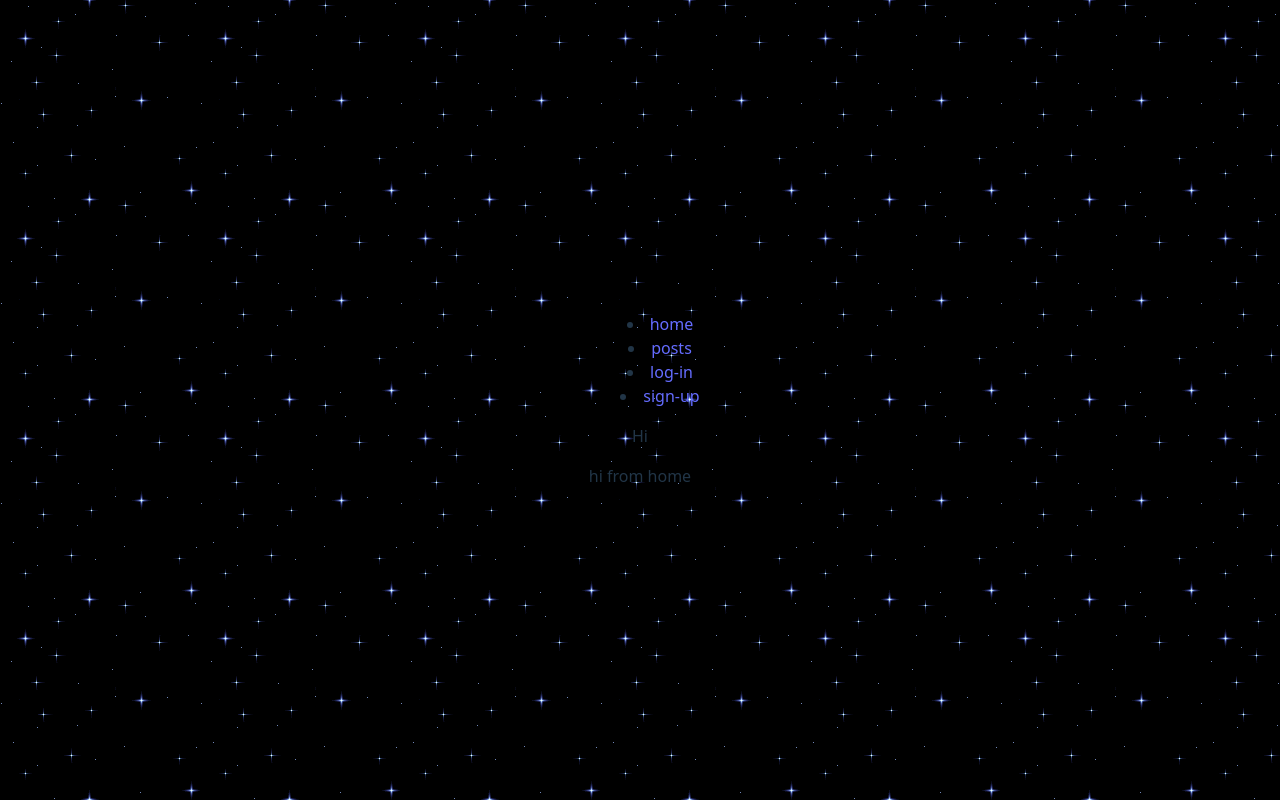
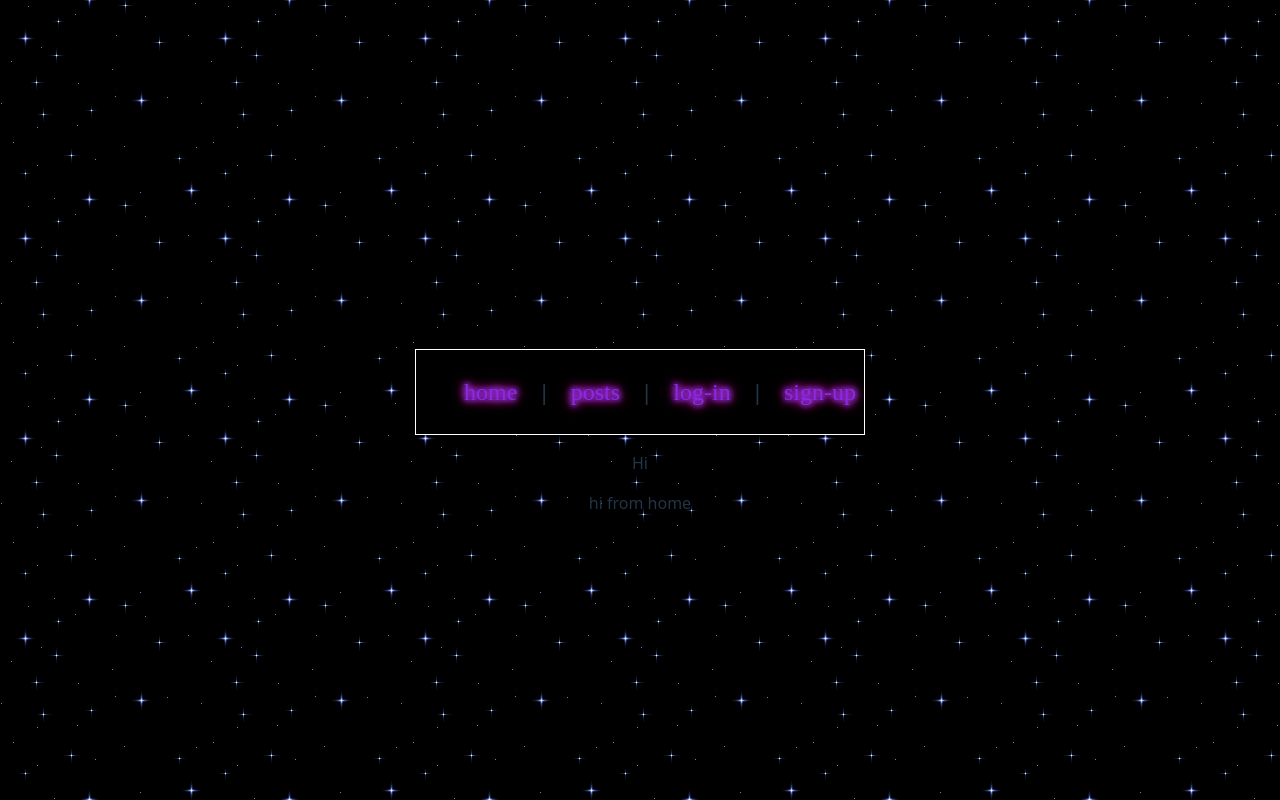
Before and after one commit to smkakitani/odin-blog-API-frontend, a React (Vite) app: page / in a window 1280 px wide. Built offline with nearby package versions, Linux system fonts and the light colour scheme.

Commit message:
add style

```diff
--- a/src/components/NavBar.jsx
+++ b/src/components/NavBar.jsx
@@ -1,5 +1,5 @@
 // Styles
-
+import styled from "styled-components";
 // Router
 import { Link } from "react-router";
 import { useAuth } from "../utils/AuthContext";
@@ -7,6 +7,47 @@ import { useAuth } from "../utils/AuthContext";
 
 
 //
+const NavStyle = styled.nav`
+  width: stretch;
+
+  margin-top: 10vh;
+
+  background-color: #000000;
+  border: 1px solid white;
+`;
+const UlStyle = styled.ul`
+  display: flex;
+  /* justify-content: space-evenly; */
+  gap: 1rem;
+
+  list-style: none;
+  font-family: "Doto";
+  font-size: 1.5rem;
+  font-weight: bolder;
+
+  text-decoration: none;
+
+  li {
+    padding: 0 0.5rem;
+
+    text-shadow: #8a2be2 0px 0px 5px
+    , blueviolet 0px 0px 7px
+    , blueviolet 0px 0px 10px
+    , #FF2D95 0px 0px 10px
+    , #FF2D95 0px 0px 15px
+    /* , #FF2D95 0px 0px 40px
+    , #FF2D95 0px 0px 50px
+    , #FF2D95 0px 0px 75px; */
+  }
+`;
+const StyledLink = styled(Link)`
+  color: blueviolet;
+
+  &:hover {
+    color: red;
+  }
+`;
+
 function NavBar() {
   const { token, user } = useAuth();
   const menuList = [
@@ -17,26 +58,28 @@ function NavBar() {
   ];
 
   return (
-    <nav>
-      <menu>
+    <NavStyle>
+      <UlStyle>
         <li>
-          <Link to="/">{menuList[0]}</Link>
+          <StyledLink to="/">{menuList[0]}</StyledLink>
         </li>
+        |
         <li>
-          <Link to={menuList[1]}>{menuList[1]}</Link>
+          <StyledLink to={menuList[1]}>{menuList[1]}</StyledLink>
         </li>
+        |
         {/* Shows current user account if logged in */}
         {!token ? <li>
-          <Link to={menuList[2]}>{menuList[2]}</Link>
+          <StyledLink to={menuList[2]}>{menuList[2]}</StyledLink>
         </li> : <li>
-          <Link to={user.type + "/" + user.username}>hi, {user.username}</Link>
-        </li>}
+          <StyledLink to={user.type + "/" + user.username}>hi, {user.username}</StyledLink>
+        </li>}|
         {/* Shows sign up if there's no user */}
         {!token && <li>
-          <Link to={menuList[3]}>{menuList[3]}</Link>
+          <StyledLink to={menuList[3]}>{menuList[3]}</StyledLink>
         </li>}
-      </menu>
-    </nav>
+      </UlStyle>
+    </NavStyle>
   );
 }
 
```
